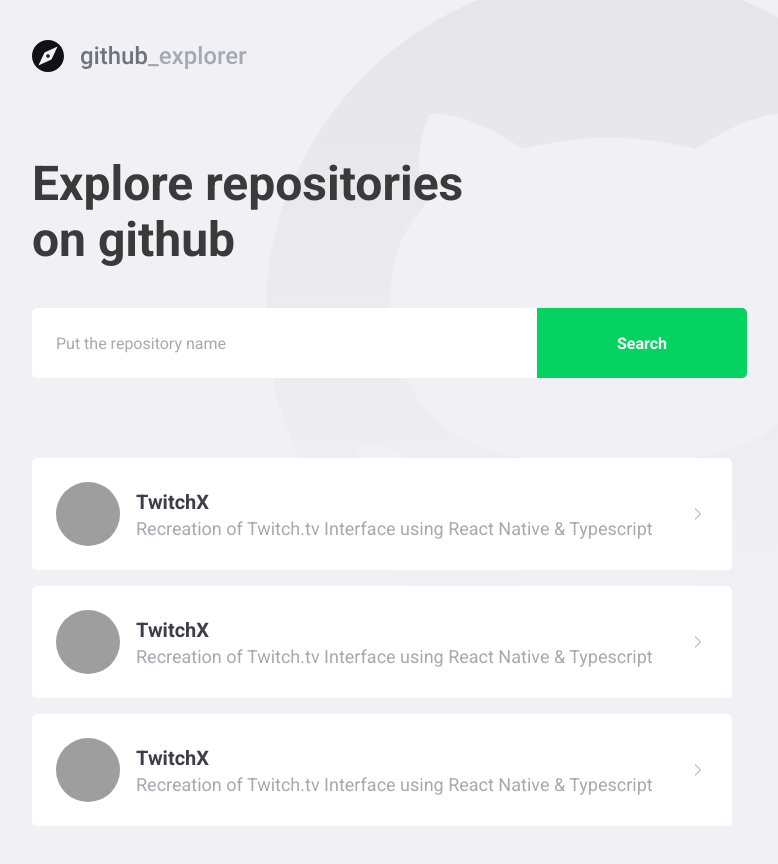
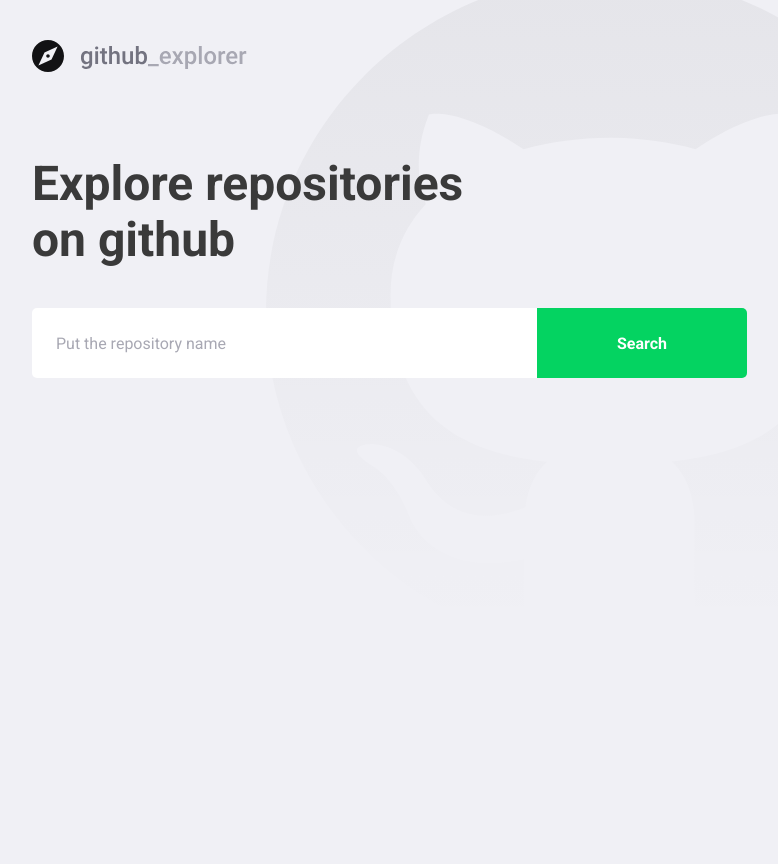
Before and after one commit to rapzaDev/First-React-Project, a React (Create React App) app: page / in a window 1280 px wide. Shown: the whole page, without its empty margins (148-926 px from the left). After the commit the page ends 800 px from the top, so only its background shows below. Built offline with nearby package versions, Linux system fonts and the light colour scheme; grey boxes are pictures that could not be loaded.

Commit message:
connecting to the API

```diff
--- a/package.json
+++ b/package.json
@@ -10,6 +10,7 @@
     "@types/node": "^12.0.0",
     "@types/react": "^16.9.0",
     "@types/react-dom": "^16.9.0",
+    "axios": "^0.20.0",
     "polished": "^3.6.6",
     "react": "^16.13.1",
     "react-dom": "^16.13.1",
--- a/src/pages/Dashboard/index.tsx
+++ b/src/pages/Dashboard/index.tsx
@@ -1,67 +1,67 @@
-import React from 'react';
+import React, { useState, FormEvent } from 'react';
 import { FiChevronRight } from 'react-icons/fi';
+import api from '../../services/api';
 
 import { Title, Form, Repositories } from './styles';
 
 import logoImg from '../../assets/logo.svg';
 
+interface RepositoryDTO {
+  full_name: string;
+  description: string;
+  owner: {
+    login: string;
+    avatar_url: string;
+  };
+}
+
 const Dashboard: React.FC = () => {
+  const [newRepo, setNewRepo] = useState('');
+  const [repositories, setRepositories] = useState<RepositoryDTO[]>([]);
+
+  async function handleAddRepository(
+    event: FormEvent<HTMLFormElement>,
+  ): Promise<void> {
+    event.preventDefault();
+
+    const response = await api.get<RepositoryDTO>(`repos/${newRepo}`);
+
+    const repository = response.data;
+
+    setRepositories([...repositories, repository]);
+    setNewRepo('');
+  }
+
   return (
     <>
       <img src={logoImg} alt="Github Explorer" />
       <Title>Explore repositories on github</Title>
 
-      <Form>
-        <input placeholder="Put the repository name" />
+      <Form onSubmit={handleAddRepository}>
+        <input
+          value={newRepo}
+          onChange={e => setNewRepo(e.target.value)}
+          placeholder="Put the repository name"
+        />
         <button type="submit">Search</button>
       </Form>
 
       <Repositories>
-        <a href="teste">
+        {repositories.map(repository => (
+          <a key={repository.full_name} href="teste">
             <img
-            src="https://avatars0.githubusercontent.com/u/68792232?s=460&u=19e080c9c96db8bc5147069884bec16f258abcd4&v=4"
-            alt="Rafael Pérez"
+              src={repository.owner.avatar_url}
+              alt={repository.owner.login}
             />
 
             <div>
-            <strong>TwitchX</strong>
-            <p>
-              Recreation of Twitch.tv Interface using React Native & Typescript
-            </p>
+              <strong>{repository.full_name}</strong>
+              <p>{repository.description}</p>
             </div>
 
             <FiChevronRight size={20} />
           </a>
-        <a href="teste">
-          <img
-            src="https://avatars0.githubusercontent.com/u/68792232?s=460&u=19e080c9c96db8bc5147069884bec16f258abcd4&v=4"
-            alt="Rafael Pérez"
-          />
-
-          <div>
-            <strong>TwitchX</strong>
-            <p>
-              Recreation of Twitch.tv Interface using React Native & Typescript
-            </p>
-          </div>
-
-          <FiChevronRight size={20} />
-        </a>
-        <a href="teste">
-          <img
-            src="https://avatars0.githubusercontent.com/u/68792232?s=460&u=19e080c9c96db8bc5147069884bec16f258abcd4&v=4"
-            alt="Rafael Pérez"
-          />
-
-          <div>
-            <strong>TwitchX</strong>
-            <p>
-              Recreation of Twitch.tv Interface using React Native & Typescript
-            </p>
-          </div>
-
-          <FiChevronRight size={20} />
-        </a>
+        ))}
       </Repositories>
     </>
   );
--- a/src/pages/Dashboard/styles.ts
+++ b/src/pages/Dashboard/styles.ts
@@ -77,7 +77,8 @@
     }
 
     div {
-      margin-left: 16px;
+      margin: 0 16px;
+      flex: 1;
 
       strong {
         font-size: 20px;
--- /dev/null
+++ b/src/services/api.ts
@@ -0,0 +1,7 @@
+import axios from 'axios';
+
+const api = axios.create({
+  baseURL: 'https://api.github.com',
+});
+
+export default api;
```
Also changed, not shown: .eslintrc.json, 1 other file (tests, documents, lock files or other folders). Lines whose indentation alone changed are shown as unchanged.
